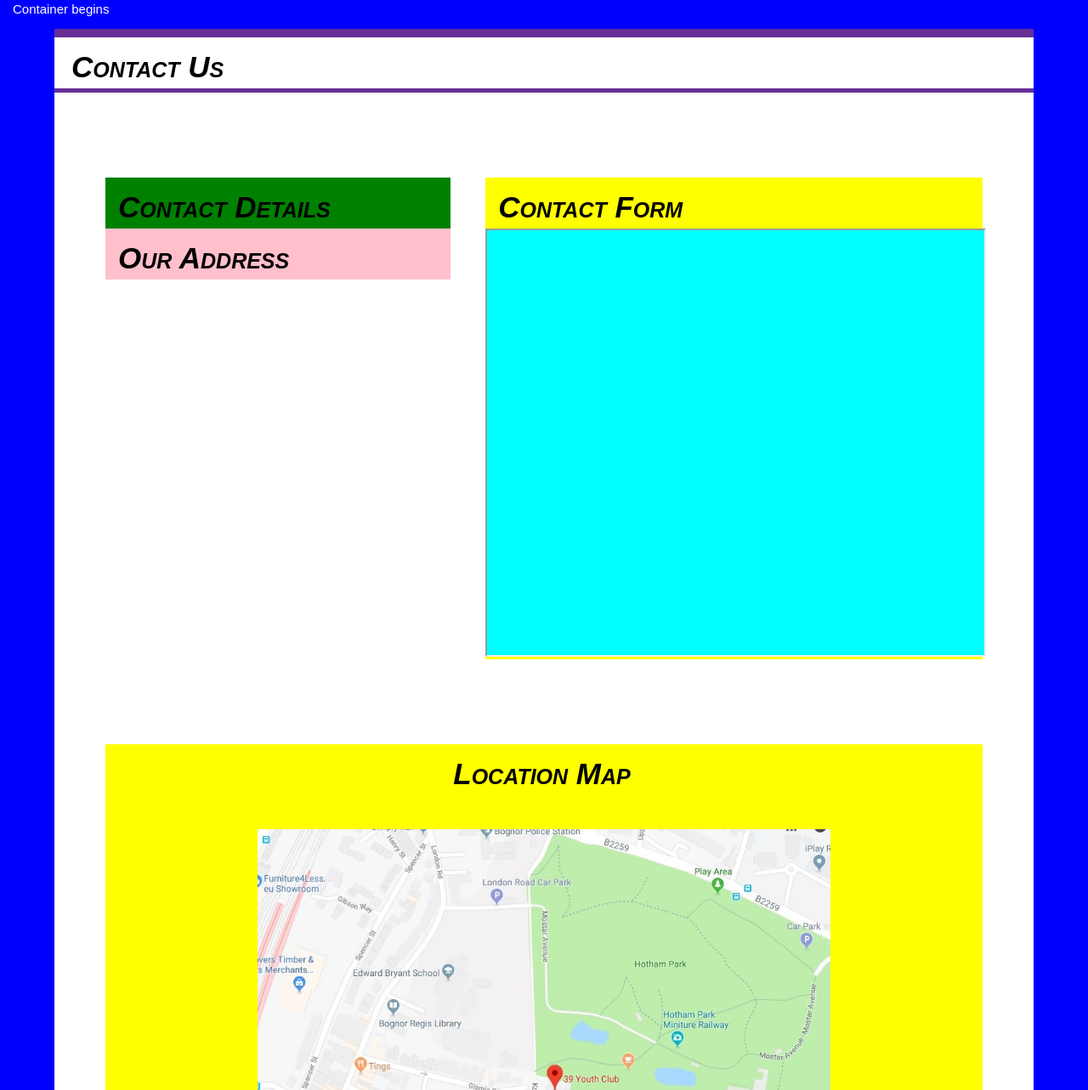
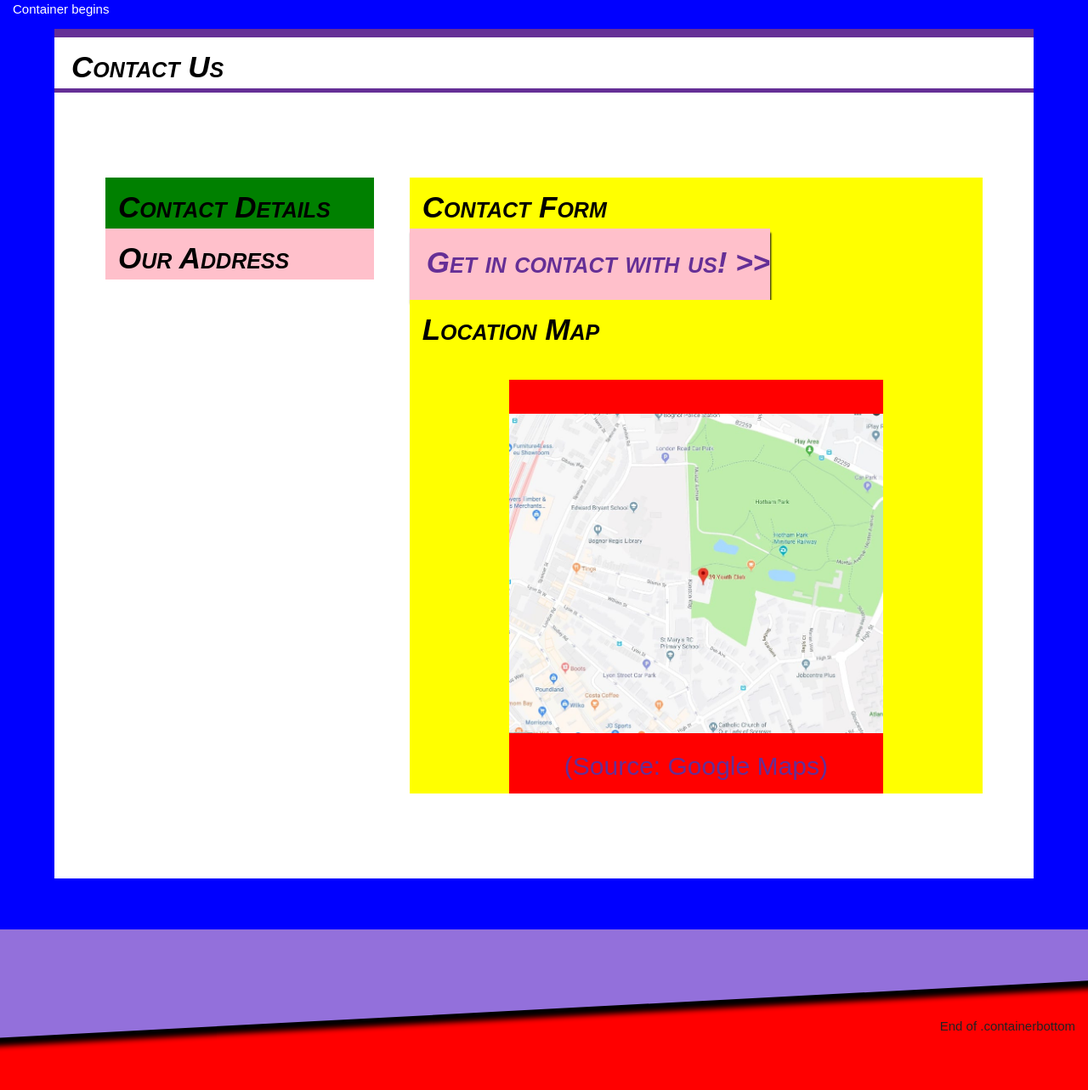
Before and after one commit to paulrr88/39club, a PHP site: page /contact.php in a window 1280 px wide. Shown: the part 388-1671 px from the top of the page at 85% size. Run offline with PHP 8.4, Linux system fonts and the light colour scheme; data that the repository does not hold is empty.

Commit message:
Working on forms

```diff
--- a/contact.php
+++ b/contact.php
@@ -93,7 +93,7 @@
 
             <div class="row content-row">
 
-                <div class="five columns" style="background: red;">
+                <div class="four columns" style="background: red;">
                     <section class="textmid2 twelve columns" style="background: green;">
                         <h3 class="content-subtitle">Contact Details</h3>
 
@@ -107,21 +107,22 @@
                     </section>
                 </div>
 
-                <section class="seven columns" style="background: yellow;">
+                <div class="eight columns">
+                    <section class="twelve columns textmid3 bold" style="background: yellow;">
                         <h3 class="content-subtitle">Contact Form</h3>
 
-                    <?php perch_content('Contact form'); ?>
-
-                    <iframe style="background: cyan; width: 100%; height: 500px;">Hey</iframe>
+                        <a href="<?php perch_content('Contact form link'); ?>">
+                            <div class="form-button" style="background: pink;">
+                                <p class="italics form-button-text">Get in contact with us! &gt;&gt;</p>
+                            </div>
+                        </a>
                     </section>
-
-            </div>
-
-            <div class="row content-row">
-                <section class="centre twelve columns textmid3" style="background: yellow;">
+                    <section class="twelve columns textmid3" style="background: yellow;">
                         <h3 class="content-subtitle">Location Map</h3>
 
-                    <div class="eight columns offset-by-two">
+                        <br />
+
+                        <div class="eight columns centre offset-by-two" style="background: red;">
                             <a class="link-nostyle" href="https://www.google.com/maps/place/39+Youth+Club/@50.7865505,-0.6727951,17z/data=!3m1!4b1!4m5!3m4!1s0x4875ac46ce88a697:0x5998d98a2480d2fe!8m2!3d50.7865505!4d-0.6706064">
                                 <img
                                     alt="Image of a map to our location"
@@ -133,6 +134,12 @@
                             </a>
                         </div>
                 </section>
+                </div>
+
+            </div>
+
+            <div class="row content-row">
+
             </div>
         </article>
     </main>
--- a/css/breaks.css
+++ b/css/breaks.css
@@ -32,6 +32,17 @@
         float: left; /*Lets them stack but breaks when a link is added*/
         max-width: 30.33%; /*-3% due to padding-left %*/
         padding-left: 4.5%; /*Would be 3% but the fact that the first one has no padding-left means we add 1.5% (half of the padding that would have been on the first image)*/
+    }
+    .form-buttons {
+        height: 162px;
+        margin-top: 50px;
+    }
+    .form-button {
+        height: 54px;
+    }
+    .form-button-text {
+        font: bold italic small-caps 2.2rem/0rem Arial;
+        padding: 30px 0 0 10px;
     }
     .home-buttons {
         height: 162px;
@@ -368,6 +379,17 @@
         margin-left: 2%; /*this works for some reason, I can't use first-child as that removes all margins and padding between items somehow. Could have something to do with Perch, I have no idea.*/
         max-width: 30.33%; /*-3% due to padding-left %*/
     }
+    .form-buttons {
+        float: right;
+        height: 60px;
+        width: 682px;
+    }
+    .form-button {
+        box-shadow: 1px 5px 2px black;
+        float: left;
+        height: 54px;
+        margin-right: 40px;
+    }
     .header-title {
         font-size: 4rem;
         height: auto;
@@ -562,6 +584,18 @@
         margin-left: 2%; /*this works for some reason, I can't use first-child as that removes all margins and padding between items somehow. Could have something to do with Perch, I have no idea.*/
         max-width: 30.33%; /*-3% due to padding-left %*/
     }
+    .form-buttons {
+        height: 80px;
+        margin-top: 50px;
+        width: 892px;
+    }
+    .form-button {
+        height: 64px;
+    }
+    .form-button-text {
+        font: bold italic small-caps 2.8rem/0rem Arial;
+        padding: 30px 0 0 20px;
+    }
     .home-buttons {
         height: 80px;
         margin-top: 50px;
@@ -668,6 +702,18 @@
     }
     .content-row {
         margin: 10rem 6rem 6rem 6rem;
+    }
+    .form-buttons {
+        height: 100px;
+        margin-top: 70px;
+        width: 1072px;
+    }
+    .form-button {
+        height: 84px;
+    }
+    .form-button-text {
+        font: bold italic small-caps 3.5rem/0rem Arial;
+        padding: 40px 0 0 20px;
     }
     .header-title {
         font-size: 6rem;
@@ -807,6 +853,9 @@
     .corner {
         height: 100px;
     }
+    .form-buttons {
+        margin-top: 50px;
+    }
     .header-title {
         font-size: 9rem;
         margin: 80px 0 0 420px;
--- a/css/style.css
+++ b/css/style.css
@@ -245,6 +245,18 @@ ul {
 }
 .fluid-half {
     max-width: 50%;
+}
+.form-buttons {
+    height: 120px;
+    margin-top: 30px;
+}
+.form-button {
+    height: 40px;
+}
+.form-button-text {
+    font: bold italic small-caps 2.2rem/2.2rem Arial;
+    margin: 0;
+    padding: 10px 0 0 10px;
 }
 
 .header-skew {
--- a/index.php
+++ b/index.php
@@ -111,15 +111,21 @@
         </article>
 
         <nav class="home-buttons" role="navigation" style="background: brown;">
+            <a href="">
                 <div class="home-button home-button-contact" style="background: pink;">
                     <p class="italics home-button-text">Contact Us &gt;&gt;</p>
                 </div>
+            </a>
+            <a href="">
                 <div class="home-button home-button-join" style="background: orange;">
                     <p class="italics home-button-text">Join Us &gt;&gt;</p>
                 </div>
+            </a>
+            <a href="">
                 <div class="home-button home-button-vol" style="background: cyan;">
                     <p class="italics home-button-text">Volunteer with Us &gt;&gt;</p>
                 </div>
+            </a>
         </nav>
 
       <p class="clear">End of container</p>
--- a/membership.php
+++ b/membership.php
@@ -96,7 +96,7 @@
                 <?php perch_content('Membership blurb'); ?>
             </div>
 
-            <?php perch_content('Membership form'); ?>
+            <a href="<?php perch_content('Membership form'); ?>"><p>Membership Form</p></a>
         </article>
     </main>
 
```
Also changed, not shown: 3 other files. Lines whose indentation alone changed are shown as unchanged.
